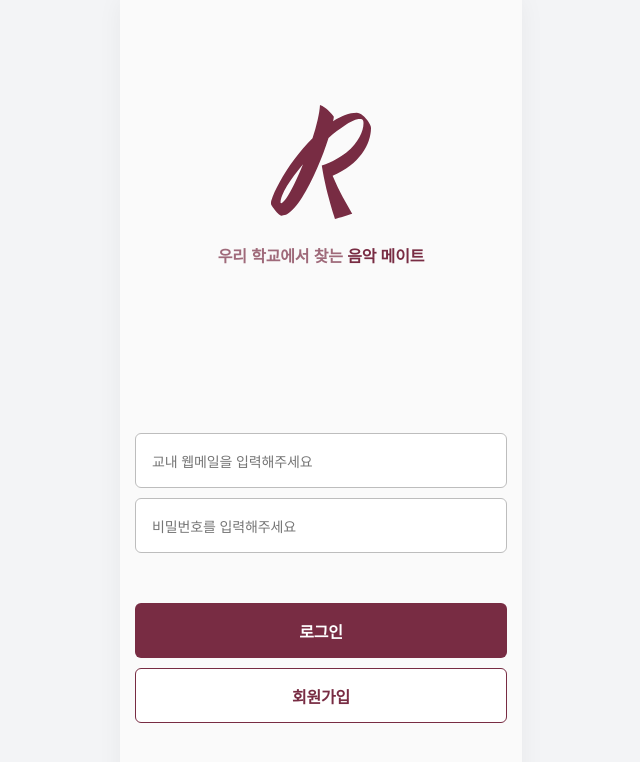
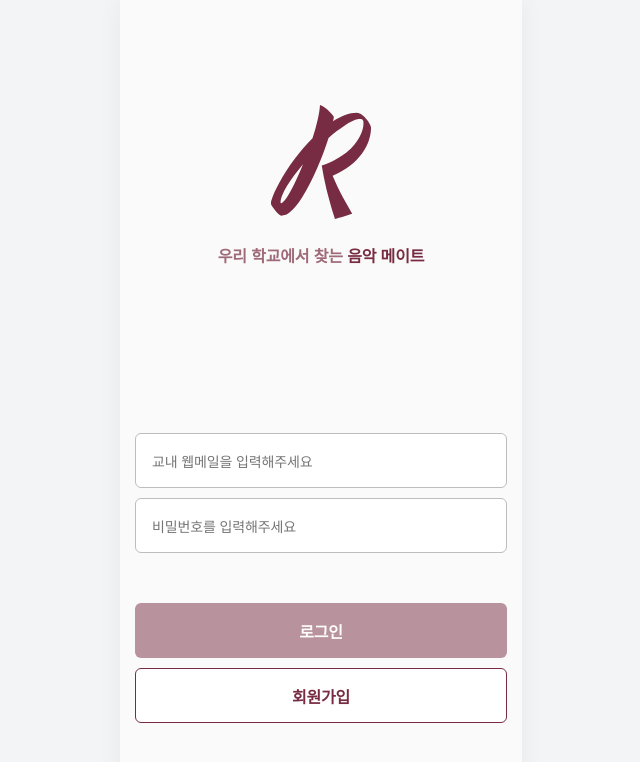
Before and after one commit to 2026-DBP-Reverb/frontend, a React (Create React App) app: page / in a window 1280 px wide. Shown: the top 762 px of the page, without its empty margins (319-959 px from the left). Built offline with nearby package versions, Linux system fonts and the light colour scheme.

Commit message:
[DBP-52] feat: 로그인 API 연동

```diff
--- a/src/auth/api/memberApi.js
+++ b/src/auth/api/memberApi.js
@@ -7,7 +7,11 @@ export async function signup({ email, password, passwordConfirm }) {
     headers: {
       'Content-Type': 'application/json',
     },
-    body: JSON.stringify({ email, password, passwordConfirm }),
+    body: JSON.stringify({
+      email,
+      password,
+      passwordConfirm,
+    }),
   });
 
   const result = await response.json().catch(() => null);
@@ -22,3 +26,33 @@ export async function signup({ email, password, passwordConfirm }) {
 
   return result?.data;
 }
+
+export async function login({ email, password }) {
+  const response = await fetch(`${API_BASE_URL}/api/members/login`, {
+    method: 'POST',
+    credentials: 'include',
+    headers: {
+      'Content-Type': 'application/json',
+    },
+    body: JSON.stringify({
+      email,
+      password,
+    }),
+  });
+
+  const result = await response.json().catch(() => null);
+
+  if (!response.ok || result?.success === false) {
+    if (result?.error?.code === 'INVALID_LOGIN_CREDENTIALS') {
+      throw new Error('* 아이디 또는 비밀번호가 일치하지 않아요.');
+    }
+
+    throw new Error(
+      result?.error?.detail ??
+        result?.message ??
+        `로그인에 실패했습니다. (${response.status})`
+    );
+  }
+
+  return result?.data;
+}
--- a/src/auth/page/LoginPage.jsx
+++ b/src/auth/page/LoginPage.jsx
@@ -1,14 +1,38 @@
+import { useState } from 'react';
 import { useNavigate } from 'react-router-dom';
-import * as L from '../style/StyledLogin';
+import { login } from '../api/memberApi';
 import Input from '../../components/Input';
 import Button from '../../components/Button';
+import * as L from '../style/StyledLogin';
 
 export default function LoginPage() {
+  const [email, setEmail] = useState('');
+  const [password, setPassword] = useState('');
+  const [errorMessage, setErrorMessage] = useState('');
+  const [isSubmitting, setIsSubmitting] = useState(false);
   const navigate = useNavigate();
+
+  const canSubmit =
+    email.trim().length > 0 && password.length > 0 && !isSubmitting;
+
+  const handleLogin = async (event) => {
+    event.preventDefault();
+    setErrorMessage('');
+
+    try {
+      setIsSubmitting(true);
+      await login({ email, password });
+      navigate('/home');
+    } catch (error) {
+      setErrorMessage(error.message);
+    } finally {
+      setIsSubmitting(false);
+    }
+  };
 
   return (
     <main className="page-layout">
-      <div className="page-content">
+      <form className="page-content" onSubmit={handleLogin}>
         <L.Logo
           src={`${process.env.PUBLIC_URL}/images/Logo.svg`}
           alt="Reverb 로고"
@@ -19,19 +43,37 @@ export default function LoginPage() {
         </L.LogoText>
 
         <Input
+          id="loginEmail"
+          name="email"
           type="email"
+          value={email}
+          onChange={(event) => setEmail(event.target.value)}
           placeholder="교내 웹메일을 입력해주세요"
+          autoComplete="email"
           style={{ marginTop: '150px' }}
         />
 
         <Input
+          id="loginPassword"
+          name="password"
           type="password"
+          value={password}
+          onChange={(event) => setPassword(event.target.value)}
           placeholder="비밀번호를 입력해주세요"
+          autoComplete="current-password"
           style={{ marginTop: '10px' }}
         />
 
-        <Button type="submit" style={{ marginTop: '50px' }} onClick={() => navigate('/home')}>
-          로그인
+        {errorMessage && (
+          <L.ErrorMessage role="alert">{errorMessage}</L.ErrorMessage>
+        )}
+
+        <Button
+          type="submit"
+          disabled={!canSubmit}
+          style={{ marginTop: '50px' }}
+        >
+          {isSubmitting ? '로그인 중...' : '로그인'}
         </Button>
 
         <Button
@@ -42,7 +84,7 @@ export default function LoginPage() {
         >
           회원가입
         </Button>
-      </div>
+      </form>
     </main>
   );
 }
--- a/src/auth/style/StyledLogin.jsx
+++ b/src/auth/style/StyledLogin.jsx
@@ -1,5 +1,5 @@
 import styled from 'styled-components';
-import { text2Bold } from '../../styles/typography';
+import { labelText, text2Bold } from '../../styles/typography';
 
 export const Logo = styled.img`
   width: 100px;
@@ -20,3 +20,11 @@ export const LogoText = styled.p`
 export const SchoolText = styled.span`
   color: rgba(120, 44, 67, 0.7);
 `;
+
+export const ErrorMessage = styled.p`
+  ${labelText}
+  width: 100%;
+  margin: 8px 0 0;
+  color: #782c43;
+  text-align: left;
+`;
```
